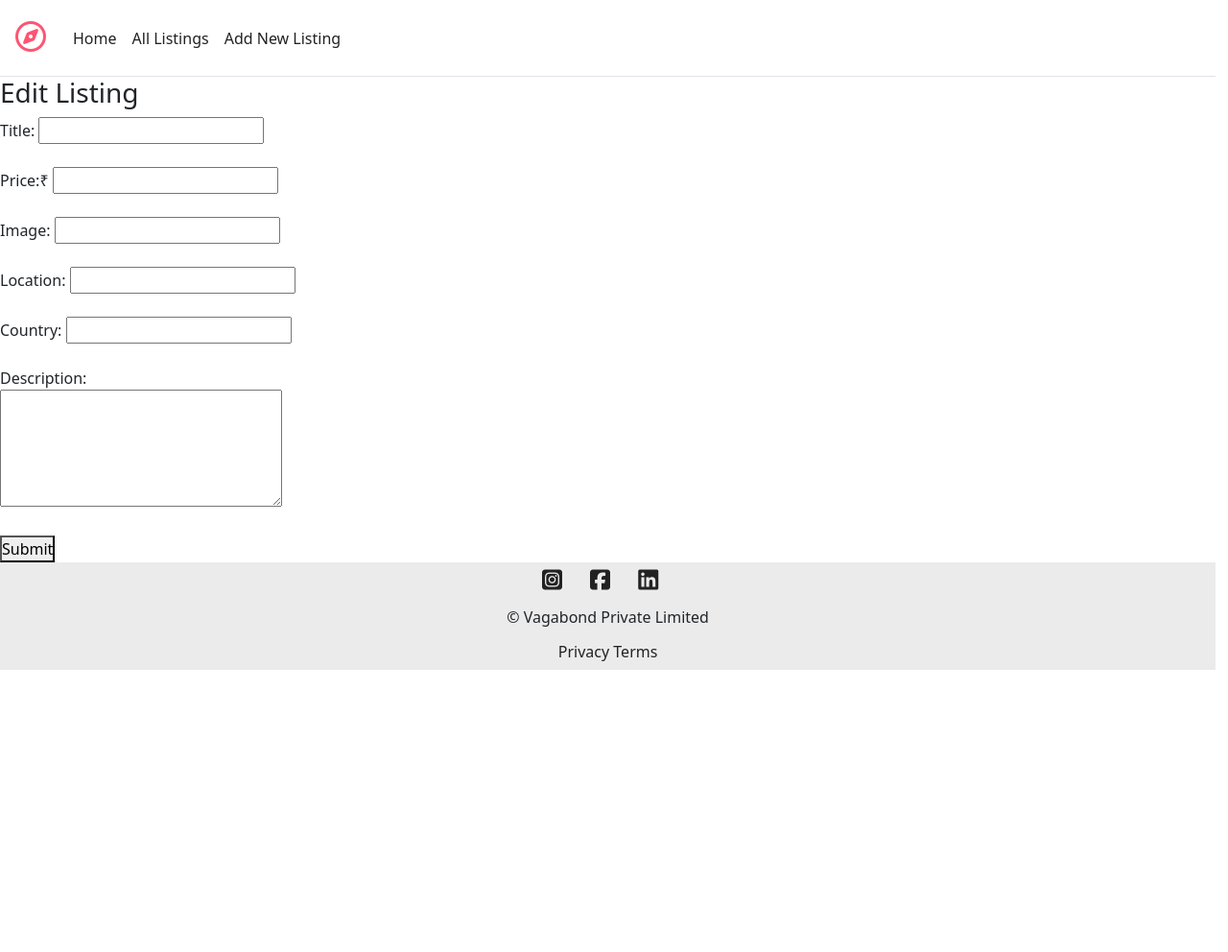
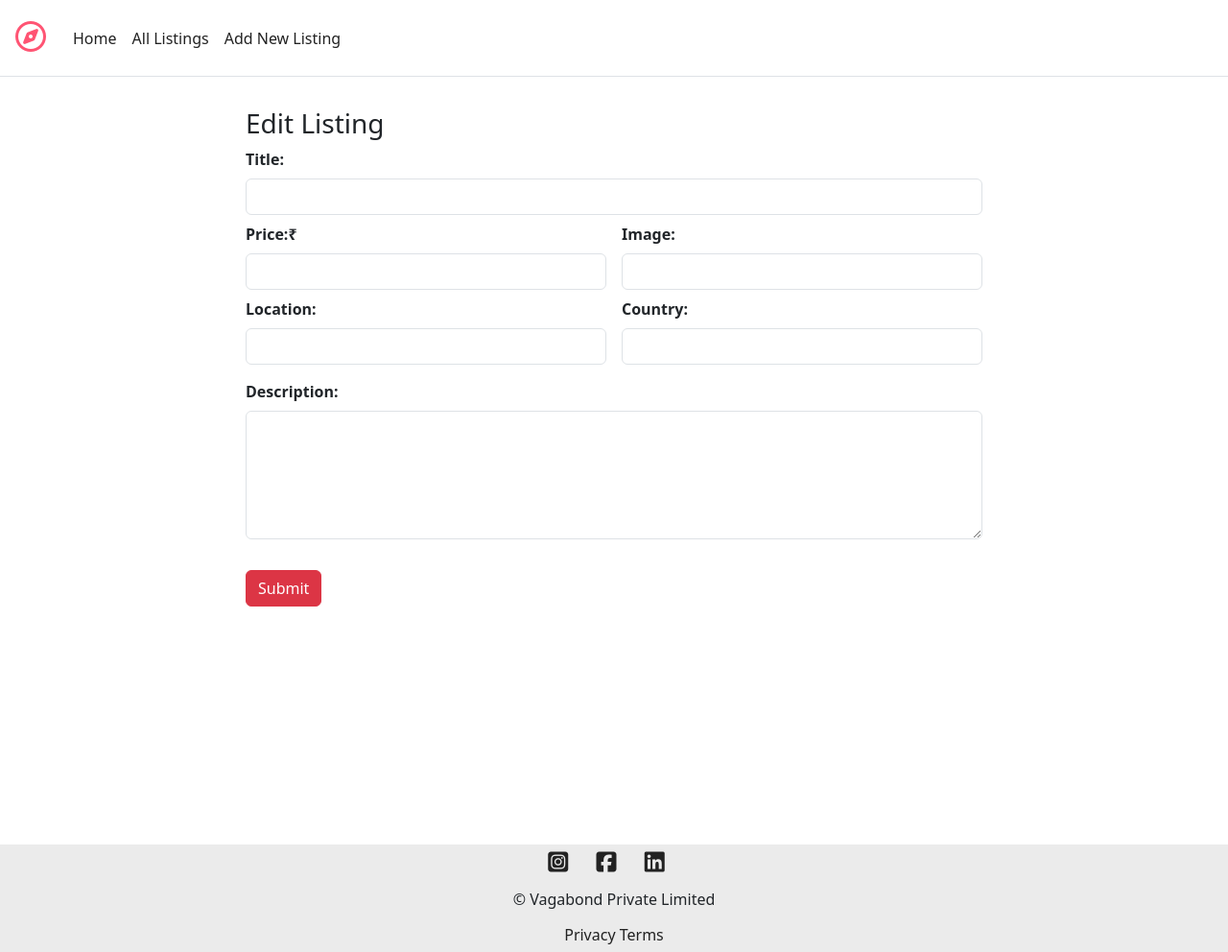
Before and after one commit to Rishi-Raj-Anand/vagabond, a Node server app: template views/listings/edit.ejs in a window 1280 px wide. Shown: the whole page at 96% size. Before the commit the page ends 698 px from the top, so only its background shows below. Run offline with Node 20, Linux system fonts and the light colour scheme; the template is opened without the code that fills it, so the values that code supplies are empty; some libraries are stand-ins or nearby versions.

Commit message:
updated show,new and edit file

```diff
--- a/public/CSS/style.css
+++ b/public/CSS/style.css
@@ -5,15 +5,34 @@
     padding: 0;
     box-sizing: border-box;
 }
-
+.italic{
+    font-style:italic ;
+}
+footer{
+    position: relative;
+    margin-bottom: -1rem;
+}
+.main-container{
+    display: flex;
+    flex-direction: column;
+    min-height: 100vh;
+    flex:1;
+}
 .wrapper{
     position: relative;
-    width: 99vw;
+    width: 100vw;
     display: flex;
     flex-direction: column;
 }
 
+.full-width{
+    width: 100%;
+    margin-bottom: 0.5rem;
+}
 
+.navbar{
+    width: 100%;
+}
 
 .navbar{
     height: 5rem;
@@ -56,15 +75,35 @@ footer a{
 }
 
 .card-img-top{
-    width: 15rem;
+    width: 18rem;
     height: 12rem;
-    object-fit:cover;
+    object-fit:fill;
     border-radius: 5%;
+    position: relative;
 }
+
+
 .card{
     border: none;
     margin: 1rem;
+    position: relative;
 }
+
+.card::after{
+    content: "";
+    display: block;
+    width: 18rem;
+    height: 12rem;
+    background-color: #f5f4f4;
+    opacity: 0;
+    position: absolute;
+    border-radius: 5%;
+
+}
+.card:hover::after{
+    opacity: 0.15;
+}
+
 .card-link{
     text-decoration: none;
 }
@@ -78,3 +117,49 @@ footer a{
 .card-title{
     font-weight: 700;
 }
+
+.form-wrapper{
+    width: 60%;
+    margin-top: 2rem;
+}
+
+.form-2part{
+    display: flex;
+    justify-content: space-between;
+    gap:1rem;
+}
+
+.x2{
+    width: 90%;
+}
+
+.form-label{
+    font-weight: 600;
+}
+
+.show-wrapper{
+    width: 50%;
+    margin-top: 2rem;
+}
+.show-img{
+    width: 100%;
+    height: 40%;
+    object-fit:cover;
+    border-radius:1rem ;
+}
+
+.show-btns{
+    display: flex;
+    gap: 0.5rem;
+}
+
+.show-desc{
+    margin: 1rem 0 1rem 0;
+    font-size: 1.2rem;
+    line-height: 1.5rem;
+}
+.show-title{
+    text-transform: capitalize;
+    font-weight: 600;
+    margin-bottom: 1rem;
+}
--- a/views/layouts/boilerplate.ejs
+++ b/views/layouts/boilerplate.ejs
@@ -14,7 +14,7 @@
     <div class="wrapper">
         <%- include("../includes/navbar.ejs")%>
 
-        <%- body -%>
+        <div class="main-container"><%- body -%></div>
 
         <%- include("../includes/footer.ejs")%>
     </div>
--- a/views/listings/edit.ejs
+++ b/views/listings/edit.ejs
@@ -1,29 +1,46 @@
 <%- layout('/layouts/boilerplate.ejs') -%>
 
-<body>
+
+
+<div class="form-wrapper mx-auto ">
     <h3>Edit Listing</h3>
     <form action="/listings/<%=listing._id%>?_method=PUT" method="POST">
-        <label for="title">Title:</label>
-        <input type="text" name="listing[title]" id="title" value="<%=listing.title%>">
-        <br>
-        <br>
 
-        <label for="price">Price:₹</label>
-        <input type="number" name="listing[price]" id="price" value="<%=listing.price%>" >
-        <br><br>
-        <label for="image">Image:</label>
-        <input type="url" name="listing[image]" id="image" value="<%=listing.image%>">
-        <br><br>
-        <label for="location">Location:</label>
-        <input type="text" name="listing[location]" id="location" value="<%=listing.location%>">
-        <br><br>
-        <label for="country">Country:</label>
-        <input type="text" name="listing[country]" id="country" value="<%=listing.country%>">
-        <br><br>
-        <label for="desc">Description:</label>
-        <br>
-        <textarea name="listing[description]" id="desc" cols="30" rows="5" ><%=listing.description%></textarea>
-        <br><br>
-        <button>Submit</button>
+        <div class="full-width">
+            <label for="title" class="form-label">Title:</label>
+            <input type="text" name="listing[title]" id="title" value="<%=listing.title%>" class="form-control ">
+        </div>
+
+        <div class="form-2part full-width">
+            <div class=" x2">
+                <label for="price" class="form-label">Price:₹</label>
+                <input type="number" name="listing[price]" id="price" value="<%=listing.price%>"  class="form-control">
+            </div>
+
+            <div class="x2">
+                <label for="image" class="form-label">Image:</label>
+                <input type="url" name="listing[image]" id="image" value="<%=listing.image%>" class="form-control">
+            </div>
+        </div>
+
+        <div class="form-2part full-width">
+            <div class="full-width x2">
+                <label for="location" class="form-label">Location:</label>
+                <input type="text" name="listing[location]" id="location" value="<%=listing.location%>" class="form-control ">
+            </div>
+
+            <div class="full-width x2">
+                <label for="country" class="form-label">Country:</label>
+                <input type="text" name="listing[country]" id="country" value="<%=listing.country%>" class="form-control">
+            </div>
+        </div>
+
+        <div class="full-width">
+            <label for="desc" class="form-label">Description:</label>
+            <br>
+            <textarea name="listing[description]" id="desc" cols="30" rows="5"  class="form-control"><%=listing.description%></textarea>
+            <br>
+        </div>
+        <button class="btn btn-danger form-btn">Submit</button>
     </form>
-</body>
+</div>
--- a/views/listings/index.ejs
+++ b/views/listings/index.ejs
@@ -12,8 +12,6 @@
 
                         <img src="<%= listing.image %>" class="card-img-top " alt="<%= listing.title %>">
 
-
-
                         <div class="card-body ">
                             <p class="card-title"><%= listing.title %></p>
                             <p class="card-price">₹ <%= listing.price.toLocaleString("en-IN") %>/night</p>
```
Also changed, not shown: models/listing.js (+14 -14 lines), views/listings/new.ejs (+39 -24 lines), views/listings/show.ejs (+17 -15 lines).
